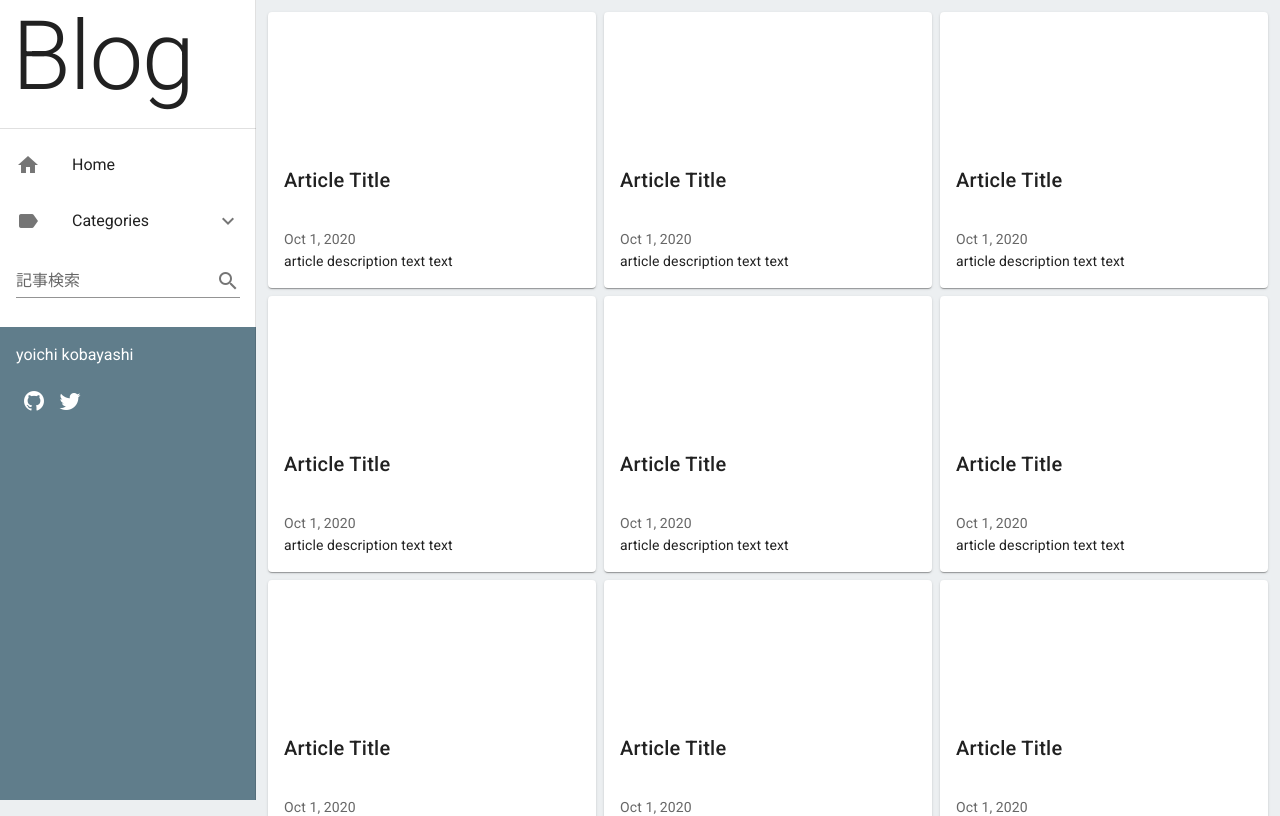
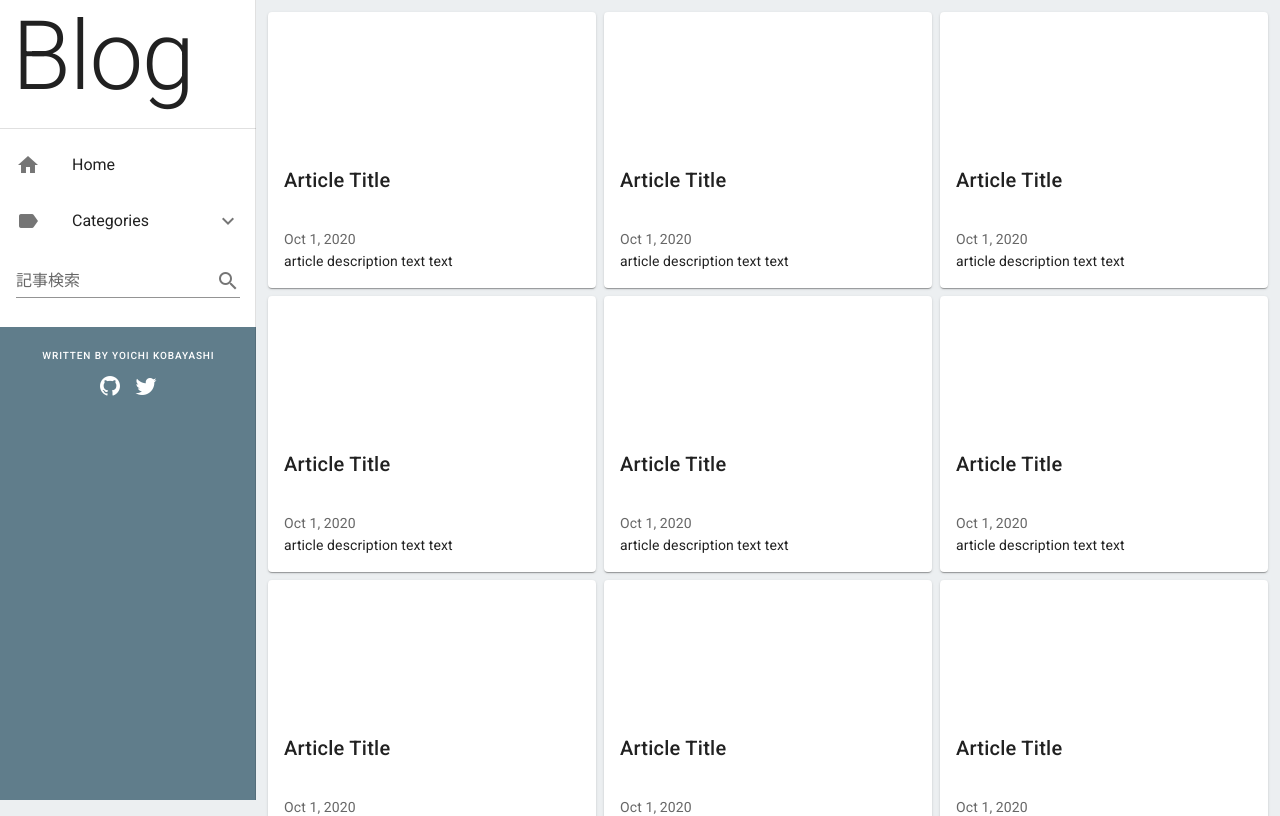
Before and after one commit to ykob/blog, a Nuxt app: page / in a window 1280 px wide. Shown: the top 816 px of the page. Built offline with nearby package versions, Linux system fonts and the light colour scheme.

Commit message:
adjusted the navigation drawer layout.

```diff
--- a/components/NavigationDrawer.vue
+++ b/components/NavigationDrawer.vue
@@ -41,8 +41,17 @@ v-navigation-drawer(
     dark
     color = 'transparent'
     )
-    p
-      |yoichi kobayashi
+    div
+      v-btn(
+        href = 'https://www.tplh.net/'
+        target = '_blank'
+        x-small
+        width = '100%'
+        height = '24'
+        text
+        )
+        |Written by Yoichi Kobayashi
+    .d-flex.justify-center
       v-btn(
         icon
         href = 'https://github.com/ykob'
```
Lines whose indentation alone changed are shown as unchanged.
